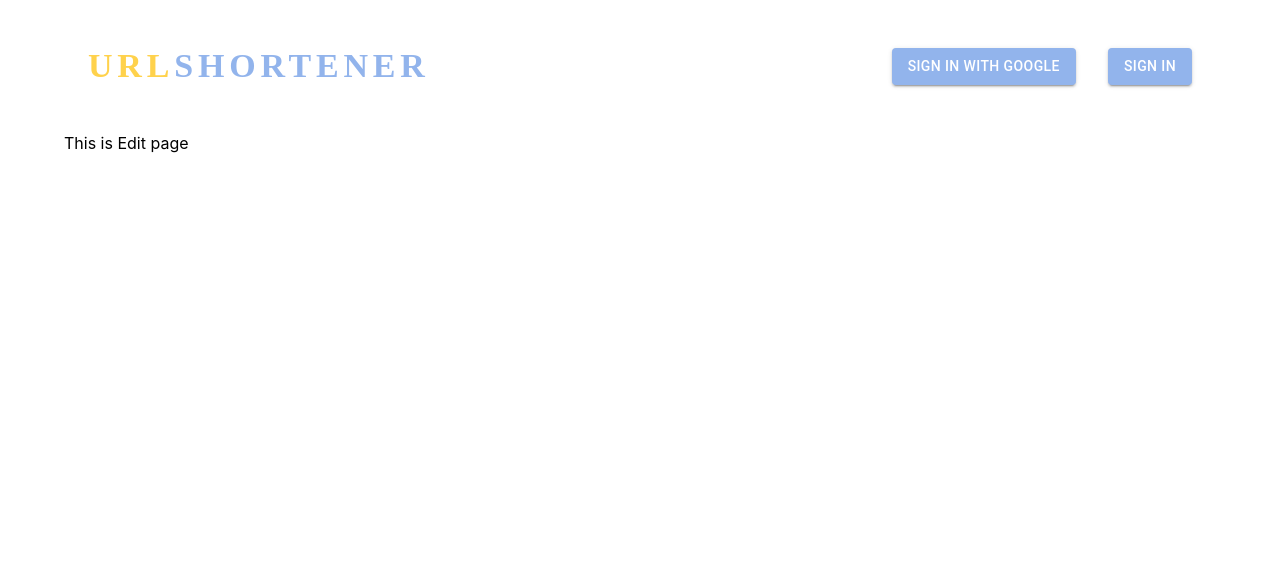
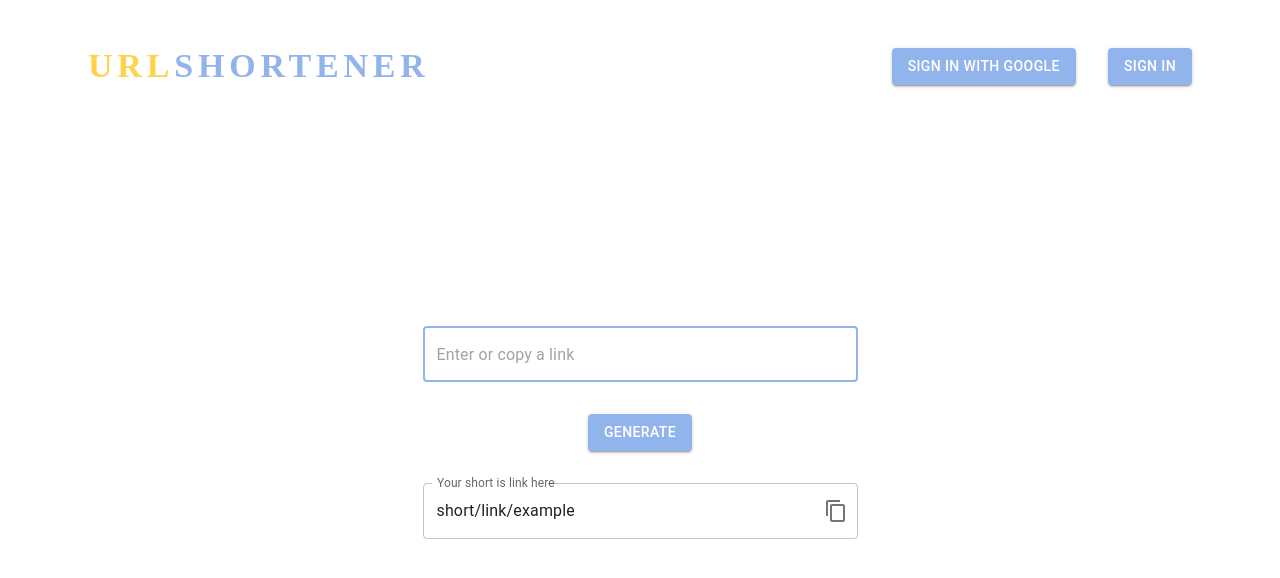
Before and after one commit to aamiraj/url-shortener-app, a React (Create React App) app: page /editurl in a window 1280 px wide. Shown: the top 578 px of the page. Built offline with nearby package versions, Linux system fonts and the light colour scheme.

Commit message:
short url api added

```diff
--- a/package.json
+++ b/package.json
@@ -15,7 +15,9 @@
     "@types/node": "^16.18.38",
     "@types/react": "^18.2.15",
     "@types/react-dom": "^18.2.7",
+    "axios": "^1.4.0",
     "copy-to-clipboard": "^3.3.3",
+    "firebase": "^10.1.0",
     "react": "^18.2.0",
     "react-dom": "^18.2.0",
     "react-router-dom": "^6.14.1",
--- a/src/components/MiddleBox/MiddleBox.tsx
+++ b/src/components/MiddleBox/MiddleBox.tsx
@@ -2,8 +2,10 @@ import { Box, Button, Container, TextField } from "@mui/material";
 import React, { useEffect, useState } from "react";
 import ShortLinkInput from "./ShortLinkInput";
 import copy from "copy-to-clipboard";
+import shorten from "../../utils/fetchShortUrl";
 
 const MiddleBox = () => {
+  const [url, setUrl] = useState("");
   const [copied, setCopied] = useState(false);
   const [urlCopy, setUrlCopy] = useState("short/link/example");
 
@@ -16,9 +18,15 @@ const MiddleBox = () => {
     setUrlCopy(event.target.value);
   };
 
+  const handleGenerate = async() => {
+    const short = await shorten(url, null);
+    setUrlCopy(`http://localhost:5000/${short}`)
+  };
+
   useEffect(() => {
     setTimeout(() => setCopied(false), 3000);
   });
+
   return (
     <Container
       maxWidth="xl"
@@ -53,6 +61,9 @@ const MiddleBox = () => {
           }}
         />
         <TextField
+          onChange={(
+            event: React.ChangeEvent<HTMLInputElement | HTMLTextAreaElement>
+          ) => setUrl(event.target.value)}
           id="outlined-basic1"
           variant="outlined"
           placeholder="Enter or copy a link"
@@ -62,7 +73,11 @@ const MiddleBox = () => {
           autoFocus
           required
         />
-        <Button variant="contained" sx={{ color: "#fff" }}>
+        <Button
+          onClick={handleGenerate}
+          variant="contained"
+          sx={{ color: "#fff" }}
+        >
           Generate
         </Button>
         <ShortLinkInput
--- a/src/components/MiddleBox/ShortLinkInput.tsx
+++ b/src/components/MiddleBox/ShortLinkInput.tsx
@@ -8,6 +8,7 @@ import {
 } from "@mui/material";
 import ContentCopyIcon from "@mui/icons-material/ContentCopy";
 import CheckIcon from "@mui/icons-material/Check";
+import { useLocation } from "react-router-dom";
 
 interface AppProps {
   copied: boolean;
@@ -22,6 +23,8 @@ const ShortLinkInput = ({
   urlCopy,
   handleChangeCopyUrl,
 }: AppProps) => {
+  const { pathname } = useLocation();
+
   return (
     <>
       <FormControl
@@ -34,6 +37,7 @@ const ShortLinkInput = ({
           Your short is link here
         </InputLabel>
         <OutlinedInput
+          readOnly={!(pathname === "/editurl")}
           id="outlined-basic2"
           type="text"
           label="Your short link here"
--- a/src/pages/EditUrl.tsx
+++ b/src/pages/EditUrl.tsx
@@ -1,7 +1,12 @@
 import React from "react";
+import MiddleBox from "../components/MiddleBox/MiddleBox";
 
 const EditUrl = () => {
-  return <div>This is Edit page</div>;
+  return (
+    <>
+      <MiddleBox />
+    </>
+  );
 };
 
 export default EditUrl;
--- /dev/null
+++ b/src/utils/fetchShortUrl.ts
@@ -0,0 +1,18 @@
+import axios from "axios";
+
+const shorten = async (url: string, email: string|null) => {
+  let endpoint =`http://localhost:5000/api/v1/short-url/shorten`;
+  let linkRequest = {
+    full: url,
+    email: email,
+  };
+  let apiResponse = await axios.post(endpoint, linkRequest);
+  let link = await apiResponse.data.data.short;
+  return link;
+};
+
+export default shorten;
+// let shortUrl = shorten(
+//   "https://www.youtube.com/channel/UCHK4HD0ltu1-I212icLPt3g"
+// );
+// console.log(shortUrl);
```
Also changed, not shown: 2 other files (tests, documents, lock files or other folders).
